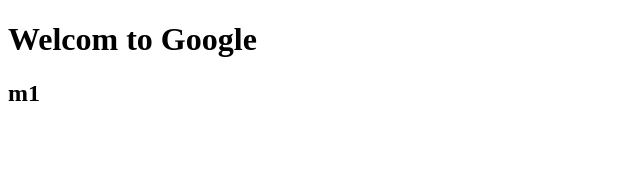
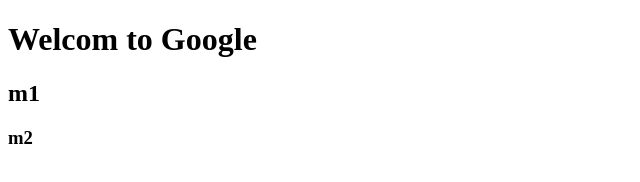
Before and after one commit to Jamunajayanna/google, a plain HTML site: page index.html in a window 1280 px wide. Shown: the full height of the page, 0-640 px from the left. Drawn offline with Linux system fonts and the light colour scheme.

Commit message:
Update index.html

```diff
--- a/index.html
+++ b/index.html
@@ -8,5 +8,6 @@
 <body>
     <h1>Welcom to Google</h1>
     <h2>m1</h2>
+    <h3>m2</h3>
 </body>
 </html>
```
